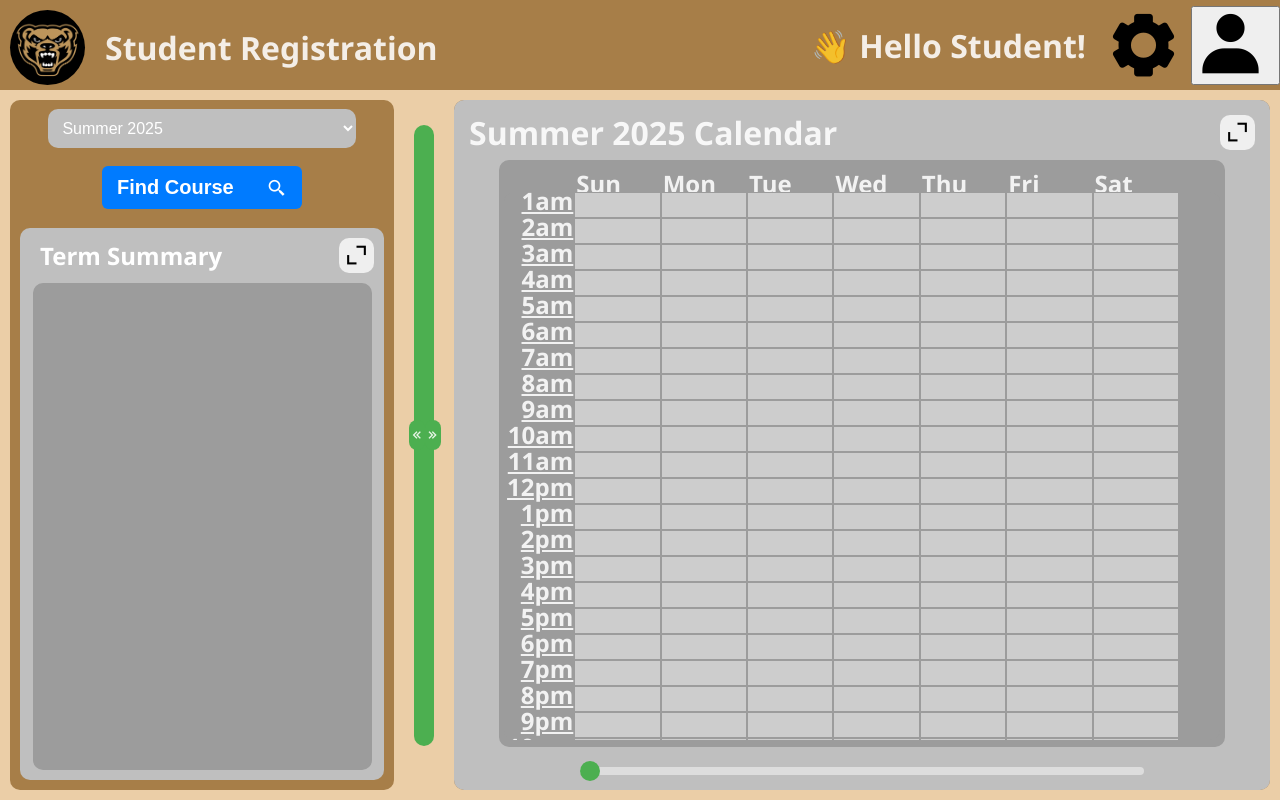
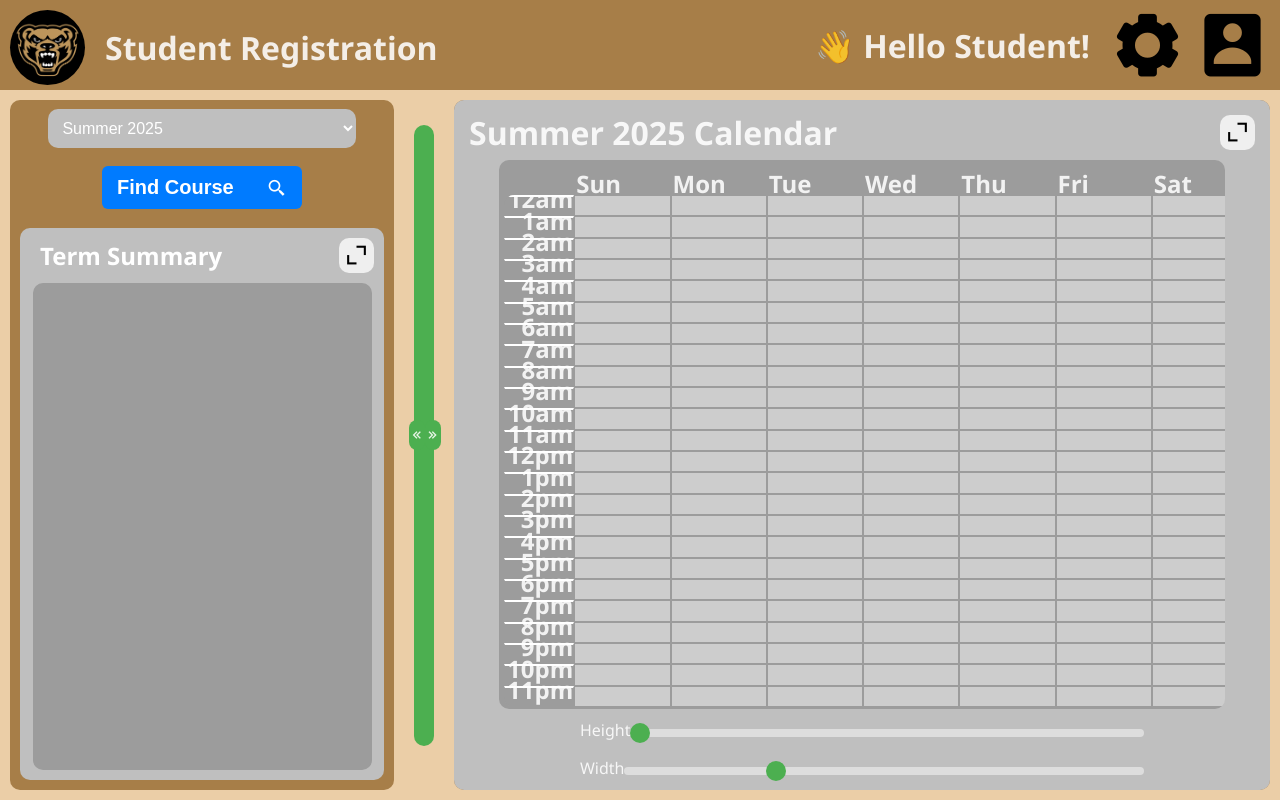
Before and after one commit to msalama2/CSI-3450-DataBase-and-Design, a React (Vite) app in the folder frontend/: page /home in a window 1280 px wide. Built offline with nearby package versions, Linux system fonts and the light colour scheme; no server answers; sample sign-in values are in the browser's storage.

Commit message:
touch up stuff. still not calendar functionality

```diff
--- a/frontend/src/components/homepage/components/calendar/calendar.css
+++ b/frontend/src/components/homepage/components/calendar/calendar.css
@@ -2,6 +2,7 @@
   --custom-width: 600px;
   --custom-height: 600px;
   --custom-cell-height: 25px;
+  --custom-cell-width: 100px; /* New CSS variable */
 }
 
 .calendar-main {
@@ -48,7 +49,8 @@
   width: 90%;
   margin: auto;
   border-radius: 10px;
-  overflow: hidden;
+  overflow-y: hidden;
+  overflow-x: auto; /* here */
   padding: 5px;
 }
 
@@ -62,9 +64,11 @@
   display: flex;
   flex-direction: row;
   background-color: #9c9c9c;
-  width: 100%;
+  min-width: max-content;
+  /* width: 100%; */
   height: 95%;
-  overflow: auto;
+  overflow-y: auto;
+  overflow-x: visible;
   margin: auto;
   border-radius: 10px;
 }
@@ -74,17 +78,21 @@
 .legend-hour,
 .hour,
 .day-label {
-  width: calc((var(--custom-width) / 8) - 3px);
+  width: var(--custom-cell-width); /* Use dynamic width */
+  /* width: calc((var(--custom-width) / 8) - 3px); */
   height: var(--custom-cell-height);
   /* margin: 1px; */
   border-style: solid;
   border-width: 1px;
   border-color: #9c9c9c;
 }
-
+.empty {
+  width: 70px;
+  min-width: 70px;
+}
 .legend-hour {
-  width: calc((var(--custom-width) / 8) - 30px);
-  min-width: 70px;
+  /* width: calc((var(--custom-width) / 8) - 30px); */
+  width: 70px;
   display: flex;
   flex-direction: column;
   align-items: flex-end; /* floats to the right */
@@ -92,11 +100,16 @@
 }
 
 .day-label {
-  height: calc((var(--custom-height) / 25) + 5px);
+  height: 30px;
 }
 
 .hour {
   background-color: #cdcdcd;
+}
+
+.legend-hour {
+    border-top: 2px solid white; /* Adjust the thickness of the line */
+
 }
 
 .time-legend h2,
@@ -105,7 +118,8 @@
 }
 
 .time-legend h2 {
-  text-decoration: underline;
+  /* text-decoration: overline; */
+  margin-bottom: auto;
 }
 
 .day h2 {
@@ -117,14 +131,18 @@
   width: 70%;
   margin: 10px auto 0 auto;
   text-align: center;
+  display: flex;
+  flex-direction: row;
 }
 
-#height-slider {
+#height-slider,
+#width-slider {
   width: 80%;
   margin: 10px 0;
 }
 
-#height-slider[type="range"] {
+#height-slider[type="range"],
+#width-slider[type="range"] {
   -webkit-appearance: none;
   width: 100%;
   height: 8px;
@@ -133,7 +151,8 @@
   border-radius: 5px;
 }
 
-#height-slider[type="range"]::-webkit-slider-thumb {
+#height-slider[type="range"]::-webkit-slider-thumb,
+#width-slider[type="range"]::-webkit-slider-thumb {
   -webkit-appearance: none;
   appearance: none;
   width: 20px;
@@ -142,7 +161,8 @@
   border-radius: 50%;
 }
 
-#height-slider[type="range"]::-moz-range-thumb {
+#height-slider[type="range"]::-moz-range-thumb,
+#width-slider[type="range"]::-moz-range-thumb {
   width: 20px;
   height: 20px;
   background: #4caf50;
@@ -156,6 +176,6 @@
 }
 ::-webkit-scrollbar-thumb {
   border-radius: 4px;
-  background-color: rgba(0, 0, 0, .5);
+  background-color: rgba(0, 0, 0, 0.5);
   /* -webkit-box-shadow: 0 0 1px rgba(255, 255, 255, .5); */
 }
--- a/frontend/src/components/homepage/components/calendar/calendar.jsx
+++ b/frontend/src/components/homepage/components/calendar/calendar.jsx
@@ -8,7 +8,10 @@ function Calendar({ toggleCalendarFullScreen, selectedTerm }) {
   const divRef = useRef(null);
   const [width, setWidth] = useState(0);
   const [height, setHeight] = useState(0);
-  const [cellHeight, setCellHeight] = useState(26); // New state for the cell height
+
+  const [cellHeight, setCellHeight] = useState(23);
+  const [cellWidth, setCellWidth] = useState(100);
+  const [initialized, setInitialized] = useState(false); // Track if initial values have been set
 
   useEffect(() => {
     // Function to update width
@@ -16,8 +19,17 @@ function Calendar({ toggleCalendarFullScreen, selectedTerm }) {
       if (divRef.current) {
         const newWidth = divRef.current.offsetWidth;
         const newHeight = divRef.current.offsetHeight;
+
         setWidth(newWidth);
         setHeight(newHeight);
+
+        if (!initialized) {
+          // Only set these values once on mount
+          setCellWidth(newWidth / 8);
+          setCellHeight(newHeight / 24);
+          setInitialized(true); // Prevent further overrides
+        }
+
         document.documentElement.style.setProperty(
           "--custom-width",
           `${newWidth}px`
@@ -30,10 +42,13 @@ function Calendar({ toggleCalendarFullScreen, selectedTerm }) {
           "--custom-cell-height",
           `${cellHeight}px` // Update the CSS variable for cell height
         );
-        // console.log("Updated CSS Variable --custom-width:", newWidth);
+        document.documentElement.style.setProperty(
+          "--custom-cell-width",
+          `${cellWidth}px`
+        ); // Update column width
       }
     };
-    // Get width on mount
+
     updateSize();
     // Update width on window resize
     window.addEventListener("resize", updateSize);
@@ -41,7 +56,7 @@ function Calendar({ toggleCalendarFullScreen, selectedTerm }) {
     return () => {
       window.removeEventListener("resize", updateSize);
     };
-  }, [cellHeight]); // Re-run the effect when the cellHeight changes
+  }, [cellHeight, cellWidth]); // Re-run the effect when the cellHeight changes
 
   return (
     <div className="calendar-main">
@@ -53,28 +68,13 @@ function Calendar({ toggleCalendarFullScreen, selectedTerm }) {
       </div>
       <div className="calendar-content-outer">
         <div className="day-labels">
-          <div className="legend-hour day-label"></div>
-          <div className="empty-grid day-label">
-            <h2 className="day-label">Sun</h2>
-          </div>
-          <div className="empty-grid day-label">
-            <h2 className="day-label">Mon</h2>
-          </div>
-          <div className="empty-grid day-label">
-            <h2 className="day-label">Tue</h2>
-          </div>
-          <div className="empty-grid day-label">
-            <h2 className="day-label">Wed</h2>
-          </div>
-          <div className="empty-grid day-label">
-            <h2 className="day-label">Thu</h2>
-          </div>
-          <div className="empty-grid day-label">
-            <h2 className="day-label">Fri</h2>
-          </div>
-          <div className="empty-grid day-label">
-            <h2 className="day-label">Sat</h2>
-          </div>
+          <div className="empty"></div>
+
+          {["Sun", "Mon", "Tue", "Wed", "Thu", "Fri", "Sat"].map((day) => (
+            <div key={day} className="day-label">
+              <h2 className="day-label">{day}</h2>
+            </div>
+          ))}
         </div>
         <div ref={divRef} className="calendar-content">
           <TimeLegend />
@@ -88,16 +88,28 @@ function Calendar({ toggleCalendarFullScreen, selectedTerm }) {
         </div>
       </div>
 
-      {/* Slider to adjust cell height */}
+      {/* Slider to adjust cell height and width */}
       <div className="slider-container">
-        {/* <label htmlFor="height-slider">Adjust Cell Height:</label> */}
+        <label htmlFor="height-slider">Height</label>
         <input
           type="range"
           id="height-slider"
-          min="26"
+          min="23"
           max="100"
           value={cellHeight}
           onChange={(e) => setCellHeight(Number(e.target.value))}
+        />
+      </div>
+
+      <div className="slider-container">
+        <label htmlFor="width-slider">Width</label>
+        <input
+          type="range"
+          id="width-slider"
+          min="55"
+          max="200"
+          value={cellWidth}
+          onChange={(e) => setCellWidth(Number(e.target.value))}
         />
       </div>
     </div>
--- a/frontend/src/components/homepage/components/calendar/components/TimeLegend.jsx
+++ b/frontend/src/components/homepage/components/calendar/components/TimeLegend.jsx
@@ -3,6 +3,9 @@ import React from "react";
 function TimeLegend() {
   return (
     <div className="time-legend">
+      <div className="legend-hour">
+        <h2>12am</h2>
+      </div>
       <div className="legend-hour">
         <h2>1am</h2>
       </div>
@@ -72,9 +75,6 @@ function TimeLegend() {
       <div className="legend-hour">
         <h2>11pm</h2>
       </div>
-      <div className="legend-hour">
-        <h2>12am</h2>
-      </div>
     </div>
   );
 }
--- a/frontend/src/components/homepage/homepage.css
+++ b/frontend/src/components/homepage/homepage.css
@@ -84,7 +84,14 @@
   margin: auto 10px auto 0px;
   background-color: rgba(0, 0, 0, 0);
   transition: all ease 0.3s;
+  border: none;
 }
+
+  /* .topbar .profile i {
+    line-height: 75px;
+    text-align: center;
+    margin: auto;
+  } */
 
 .topbar .settings:hover {
   rotate: 30deg;
@@ -109,7 +116,7 @@
 
   /* width: 30%; */
   flex: 0 0 30%; /* Initial width of sidebar */
-  min-width: 200px;
+  min-width: 300px;
   max-width: 50%;
 
   /* margin: auto 0 auto 20px; */
@@ -231,7 +238,8 @@
   border-radius: 10px;
 }
 
-.resizer:hover, .resizer:hover i {
+.resizer:hover,
+.resizer:hover i {
   background-color: #48a54b;
 }
 
@@ -275,6 +283,7 @@
   display: none;
 }
 
+/* profile log out popup */
 .popup-overlay {
   position: fixed;
   top: 0;
@@ -287,7 +296,6 @@
   justify-content: center;
   align-items: center;
 }
-
 .popup-box {
   background-color: #ebcea7;
   padding: 30px;
@@ -296,13 +304,11 @@
   text-align: center;
   min-width: 300px;
 }
-
 .popup-box p {
   font-size: 18px;
   margin-bottom: 20px;
   color: black;
 }
-
 .popup-box button {
   background-color: #a77e48;
   color: white;
@@ -313,10 +319,10 @@
   cursor: pointer;
   transition: background-color 0.3s ease;
 }
-
 .popup-box button:hover {
   background-color: #8c6638;
 }
+
 /*Using keyframes for shaking an image*/
 @keyframes Shake {
   0% {
--- a/frontend/src/components/homepage/homepage.jsx
+++ b/frontend/src/components/homepage/homepage.jsx
@@ -17,6 +17,10 @@ const Homepage = () => {
   // full screen
   const [isCalendarFullScreen, setIsCalendarFullScreen] = useState(false);
   const [isPopupFullScreen, setIsPopupFullScreen] = useState(false);
+
+  // Mina's code
+  const [showPopup, setShowPopup] = useState(false);
+  const navigate = useNavigate();
 
   // term selection
   const defaultTerm = "Summer 2025"; // Default term
@@ -149,9 +153,10 @@ const Homepage = () => {
           <div className="right">
             <h1 className="name">👋 Hello {studentName}!</h1>
             <i className="bx bxs-cog settings"></i>
-            <button onClick={() => setShowPopup(true)} className="icon-button">
-              <i className="bx bxs-user profile"></i>
-            </button>
+            <i
+              onClick={() => setShowPopup(true)}
+              class="bx bxs-user-rectangle profile"
+            ></i>
           </div>
         </div>
 
@@ -225,6 +230,19 @@ const Homepage = () => {
             togglePopup={togglePopupFullScreen}
           />
         )}
+
+        {/* Logout Confirmation Popup */}
+        {showPopup && (
+          <div className="popup-overlay">
+            <div className="popup-box">
+              <p>Do you want to logout?</p>
+              <div style={{ marginTop: "10px" }}>
+                <button onClick={handleLogout}>Yes</button>
+                <button onClick={() => setShowPopup(false)}>No</button>
+              </div>
+            </div>
+          </div>
+        )}
       </div>
     </>
   );
--- a/frontend/src/components/loginpage/LoginForm.jsx
+++ b/frontend/src/components/loginpage/LoginForm.jsx
@@ -49,7 +49,7 @@ const LoginForm = () => {
         localStorage.setItem('userID', data.user_id);
 
         // Redirect to home page
-        navigate('/homepage');
+        navigate('/home');
       } else {
         setError(data.message || 'An error occurred');
         setSuccess('');
--- a/frontend/src/main.jsx
+++ b/frontend/src/main.jsx
@@ -10,7 +10,14 @@ createRoot(document.getElementById("root")).render(
   <StrictMode>
     <Router>
       <Routes>
-        <Route path="/home" element={<Homepage />} />
+        <Route
+          path="/home"
+          element={
+            <ProtectedRoute>
+              <Homepage />
+            </ProtectedRoute>
+          }
+        />
         <Route path="/login" element={<LoginForm />} />
         <Route path="/" element={<LoginForm />} />
       </Routes>
```
Also changed, not shown: frontend/src/components/homepage/components/findcourse/popup.css (+42 -26 lines), frontend/src/components/homepage/components/findcourse/popup.jsx (+4 -9 lines).
